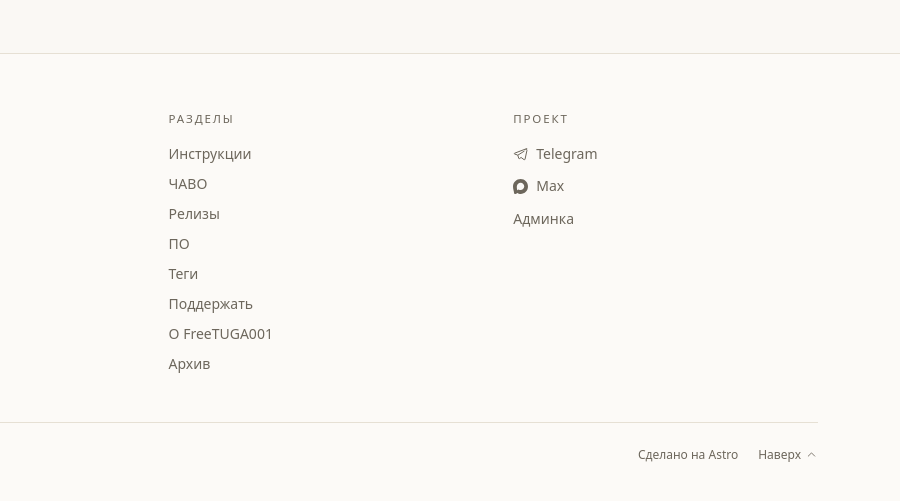
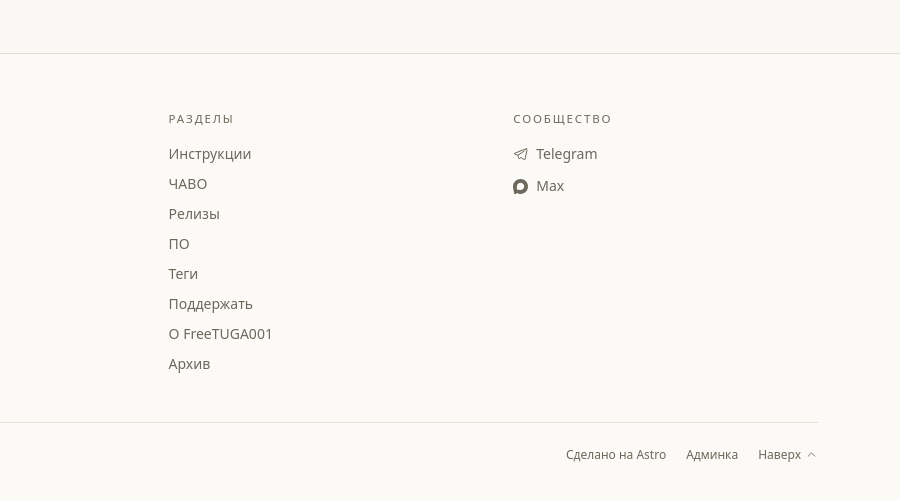
Before and after one commit to rootescape-boop/freetuga.one, an Astro site: page / in a window 1280 px wide. Shown: the part 2828-3329 px from the top of the page, 380-1280 px from the left. Built offline with nearby package versions, Linux system fonts and the light colour scheme; Astro itself is replaced by a stand-in of ours.

Commit message:
footer: move Админка to bottom bar, rename Проект → Сообщество

```diff
--- a/src/components/Footer.astro
+++ b/src/components/Footer.astro
@@ -40,7 +40,7 @@ const years = year > start ? `${start}–${year}` : `${year}`;
       </nav>
 
       <div>
-        <p class="eyebrow">Проект</p>
+        <p class="eyebrow">Сообщество</p>
         <ul class="mt-4 space-y-2.5 text-sm">
           <li>
             <a
@@ -63,11 +63,6 @@ const years = year > start ? `${start}–${year}` : `${year}`;
               Max
             </a>
           </li>
-          <li>
-            <a class="inline-flex items-center gap-2 text-muted transition-colors hover:text-ink" href="/admin/">
-              Админка
-            </a>
-          </li>
         </ul>
       </div>
     </div>
@@ -78,6 +73,9 @@ const years = year > start ? `${start}–${year}` : `${year}`;
       <p>© {years} {site.title}</p>
       <p class="flex items-center gap-5">
         <span>Сделано на Astro</span>
+        <a class="inline-flex items-center gap-1 transition-colors hover:text-ink" href="/admin/">
+          Админка
+        </a>
         <a class="inline-flex items-center gap-1 transition-colors hover:text-ink" href="#top">
           Наверх <Icon name="chevron-up" size={13} />
         </a>
```
